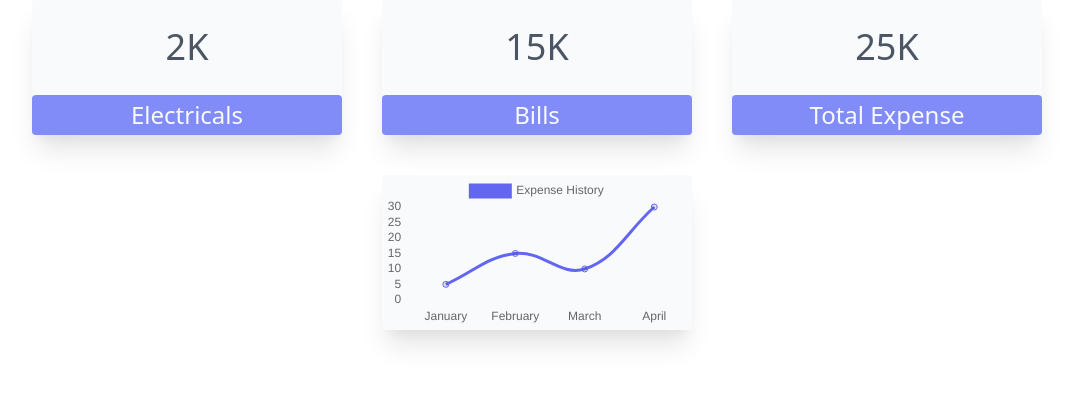
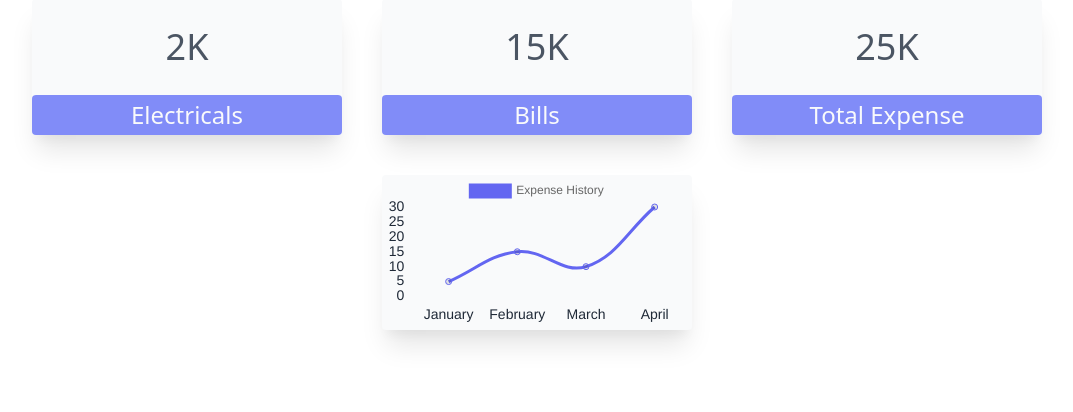
Before and after one commit to Yash-s-Code-Camp/expense-tracker, a PHP site: page /dashboard.php in a window 1280 px wide. Shown: the part 413-825 px from the top of the page, without its empty margins (103-1176 px from the left). Run offline with PHP 8.4, Linux system fonts and the light colour scheme; a user stored in the database is signed in; some libraries are stand-ins or nearby versions.

```diff
--- a/src/dashboard.php
+++ b/src/dashboard.php
@@ -98,15 +98,22 @@ if (!isset($_SESSION['email'])) {
             "scales": {
                 "yAxes": [{
                     "ticks": {
-                        "beginAtZero": true
+                        "beginAtZero": true,
+                        "fontColor": "rgba(31, 41, 55)",
+                        "fontSize" :14
                     },
                     "gridLines": {
                         "display":false
                     }
                 }],
                 "xAxes": [{
+                    "ticks": {
+                        "fontColor": "rgba(31, 41, 55)",
+                        "fontSize" :14
+                    },
                     "gridLines": {
-                        "display":false
+                        "display":false,
+
                     }
                 }],
             }
```
